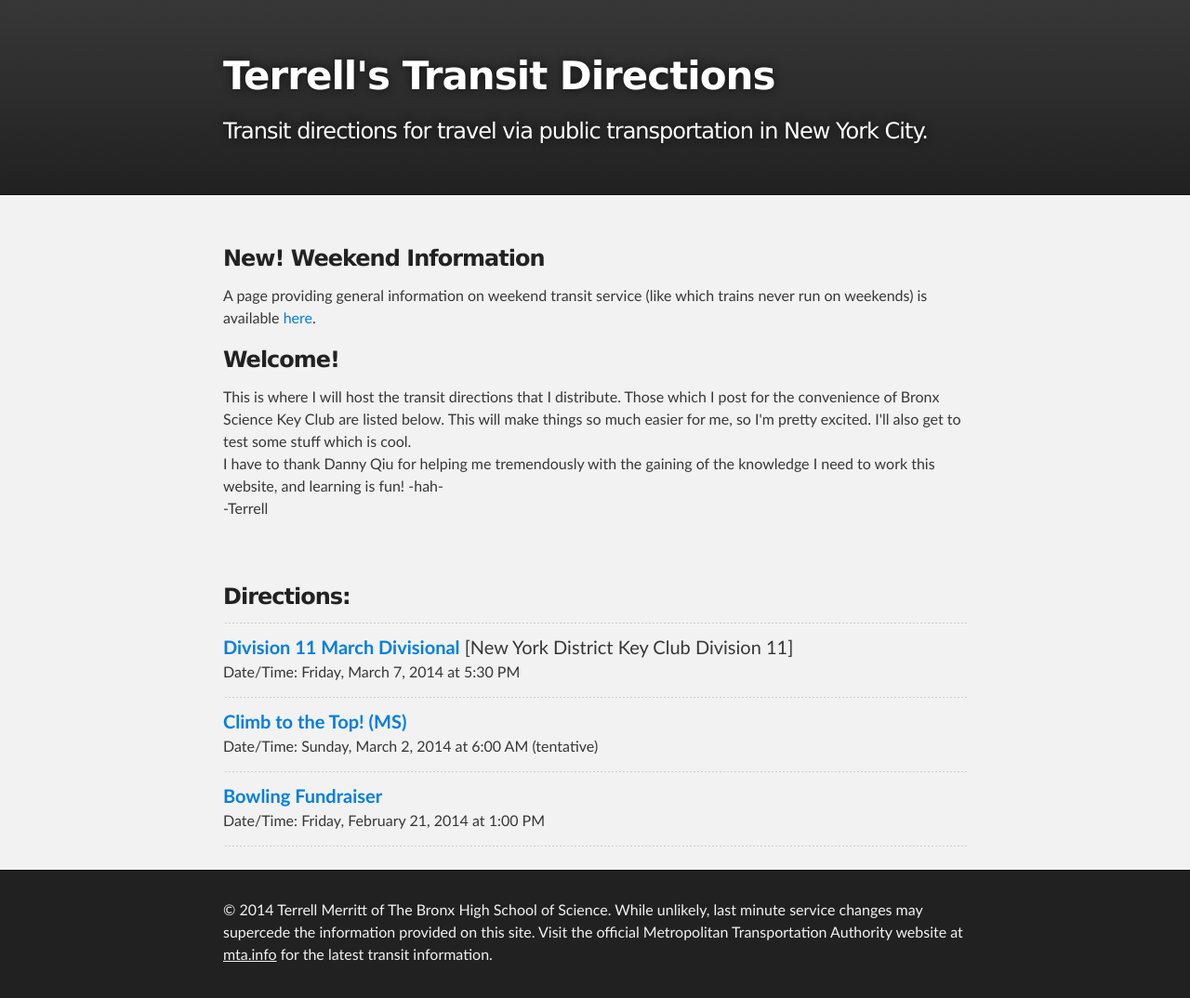
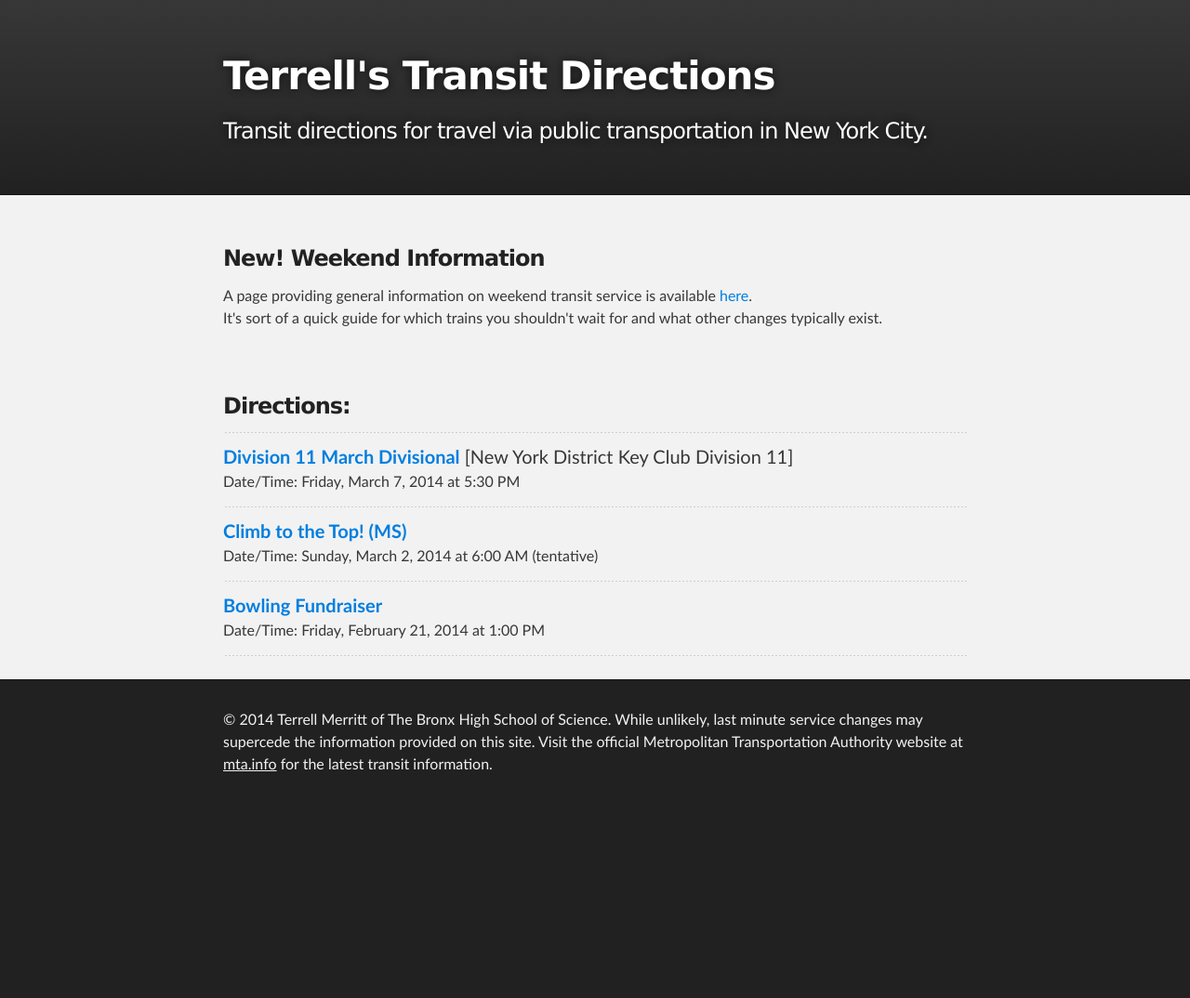
Before and after one commit to terrellthemtaguy/terrellthemtaguy.github.io, a Jekyll site: the page built from index.html, in a window 1280 px wide. Shown: the whole page at 93% size. Built offline with Jekyll 4.4.1, drawn with Linux system fonts in a browser that asks for light colours; after the commit the page ends 900 px from its top, so only the background shows below that.

Commit message:
Update index.html

```diff
--- a/index.html
+++ b/index.html
@@ -15,15 +15,9 @@ published: true
   <section id="main_content" class="inner">
     <h3>New! Weekend Information</h3>
     <p>
-        A page providing general information on weekend transit service (like which trains never run on weekends) is available <a href="/weekend_information.html">here</a>.
+        A page providing general information on weekend transit service is available <a href="/weekend_information.html">here</a>.<br>
+        It's sort of a quick guide for which trains you shouldn't wait for and what other changes typically exist.
     </p>
-    <h3>
-      <a name="welcome" class="anchor" href="#welcome"><span class="octicon octicon-link"></span></a>Welcome!</h3>
-      <p>
-        This is where I will host the transit directions that I distribute. Those which I post for the convenience of Bronx Science Key Club are listed below. This will make things so much easier for me, so I'm pretty excited. I'll also get to test some stuff which is cool.<br>
-        I have to thank Danny Qiu for helping me tremendously with the gaining of the knowledge I need to work this website, and learning is fun! -hah-<br>
-        -Terrell
-      </p>
   </section>
   <section class="inner">
    <h3>Directions:</h3>
```
